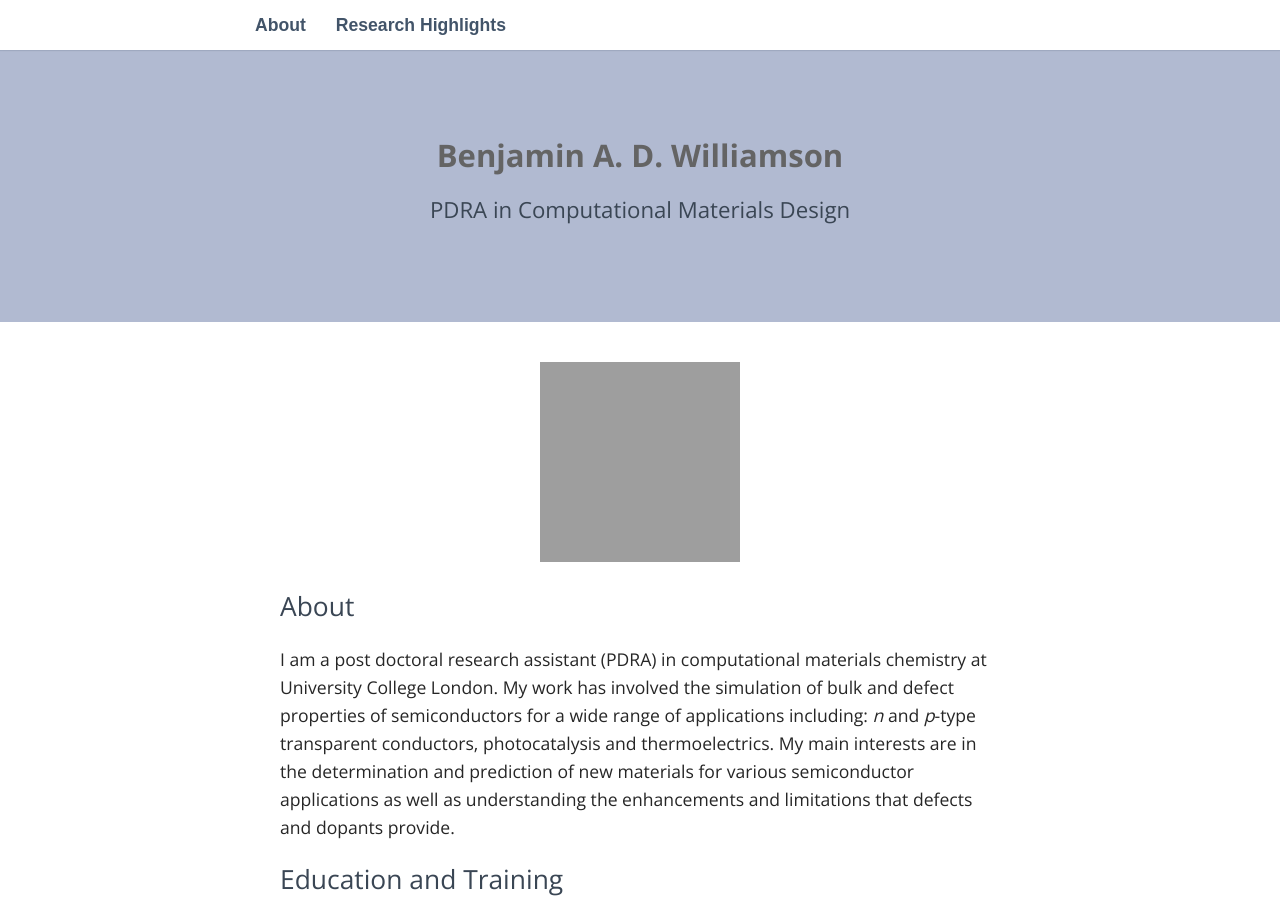
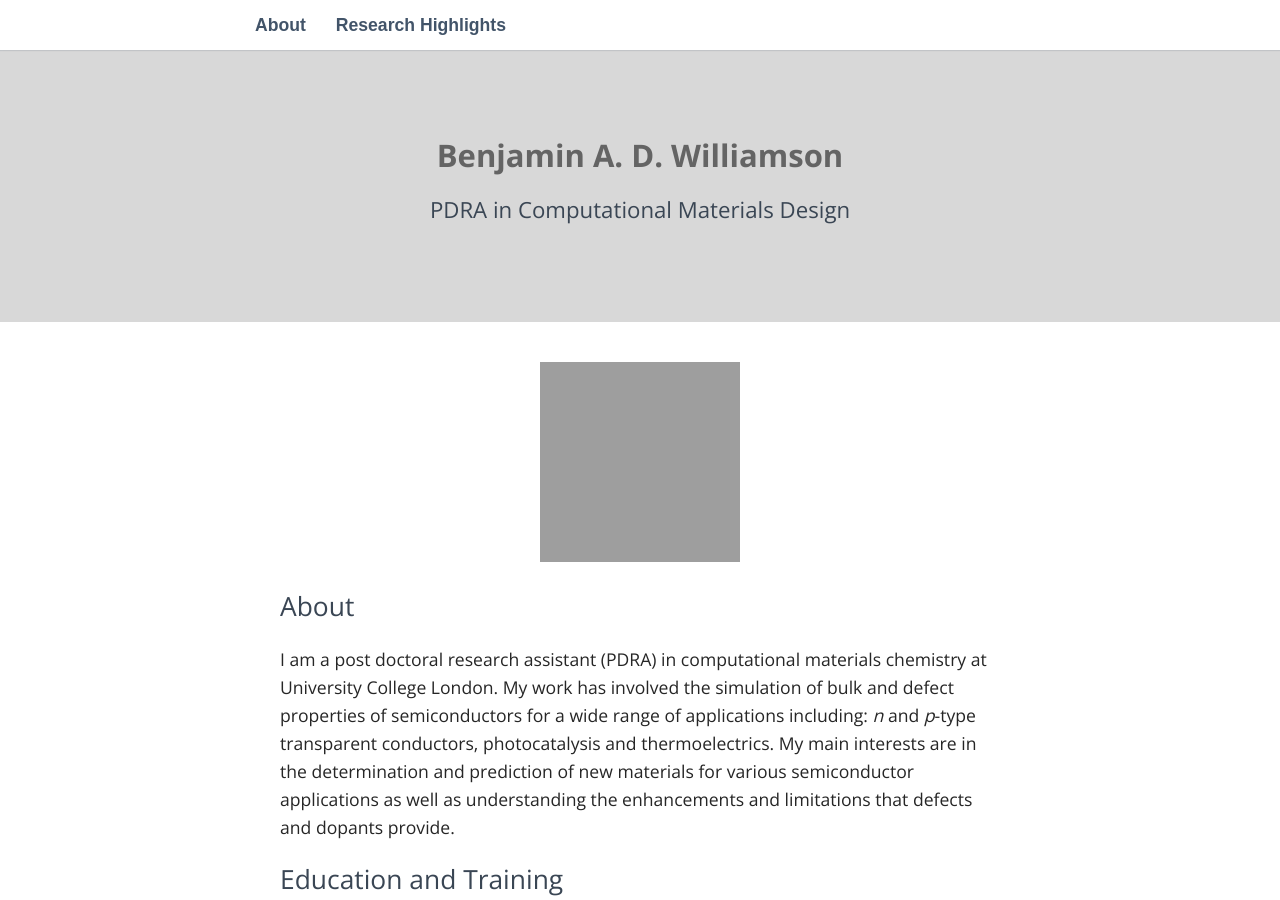
Before and after one commit to badw/badw.github.io, a Jekyll site: the page built from index.md, in a window 1280 px wide and 900 px high. Built offline with Jekyll 4.4.1, drawn with Linux system fonts in a browser that asks for light colours; some web fonts are replaced; grey boxes are pictures that could not be loaded.

Commit message:
Update _base.scss

```diff
--- a/_sass/_base.scss
+++ b/_sass/_base.scss
@@ -7,7 +7,7 @@ $link-hover-color: $main;
 $heading-font: 'Open Sans', sans-serif;
 $heading-font-color: #3a4654;
 $light: #E7EDF4;
-$header: #b1bad1;
+$header: #d8d8d8;
 $grey-color: #727272;
 *,
 *::before,
```
